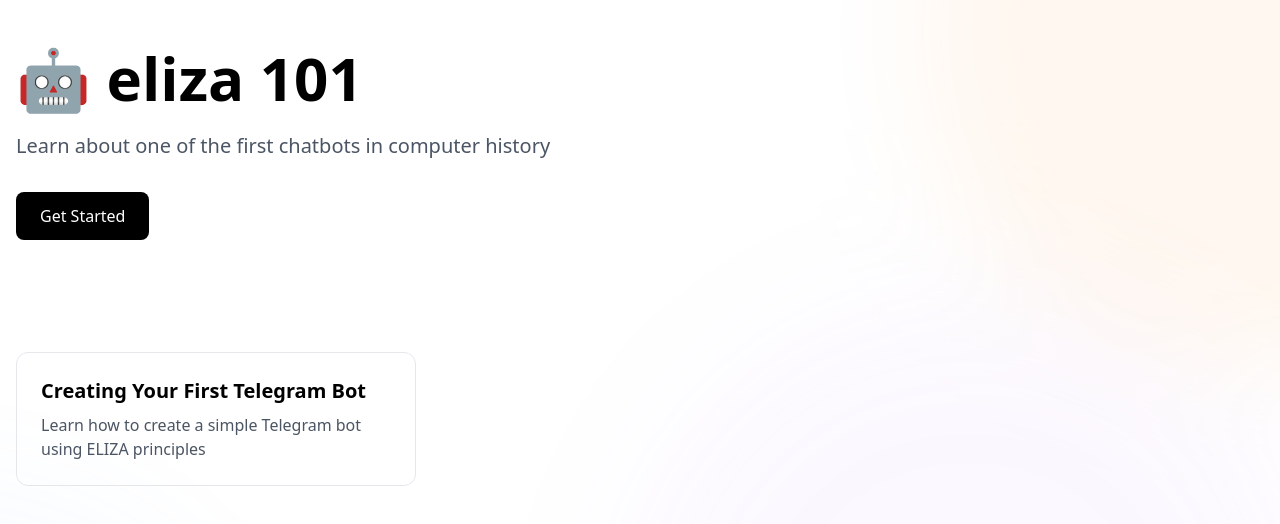
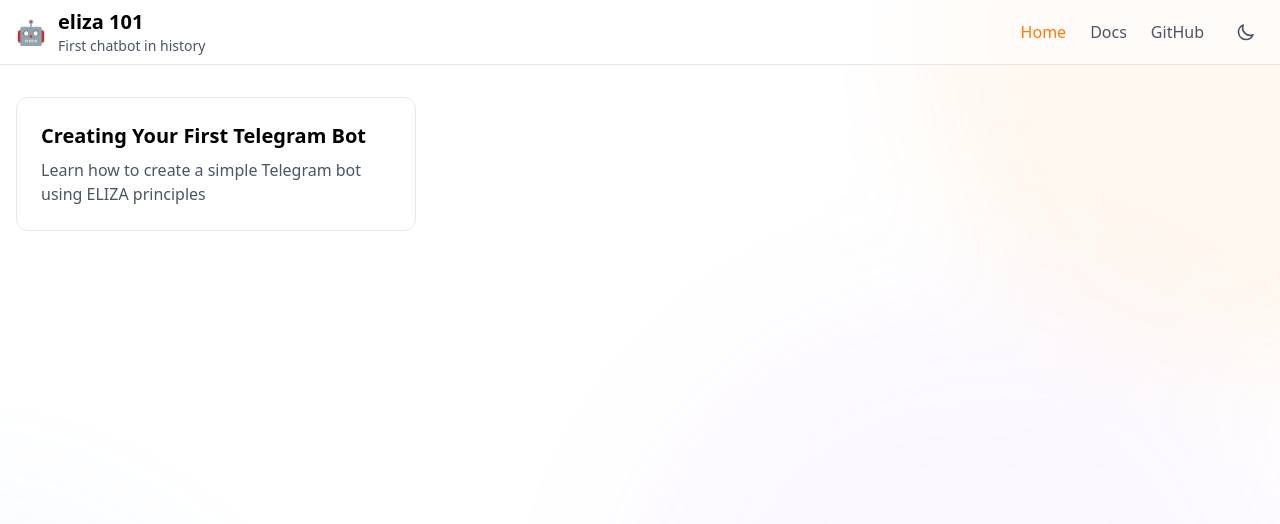
Before and after one commit to 706creators/eliza101, a React (Vite) app: page / in a window 1280 px wide. Shown: the top 524 px of the page. Built offline with nearby package versions, Linux system fonts and the light colour scheme.

Commit message:
auto deploy

```diff
--- a/index.html
+++ b/index.html
@@ -4,6 +4,14 @@
     <meta charset="UTF-8" />
     <meta name="viewport" content="width=device-width, initial-scale=1.0" />
     <title>ELIZA 101</title>
+    <script>
+      // 在页面加载前初始化主题，避免闪烁
+      if (localStorage.theme === 'dark' || (!('theme' in localStorage) && window.matchMedia('(prefers-color-scheme: dark)').matches)) {
+        document.documentElement.classList.add('dark')
+      } else {
+        document.documentElement.classList.remove('dark')
+      }
+    </script>
   </head>
   <body>
     <div id="root"></div>
--- a/src/components/Header.tsx
+++ b/src/components/Header.tsx
@@ -1,24 +1,63 @@
-import { Link } from "react-router-dom";
+import { Link, NavLink } from "react-router-dom";
+import { ThemeToggle } from "./ThemeToggle";
+
+const navItems = [
+  { path: "/", label: "Home" },
+  { path: "/docs", label: "Docs" },
+  {
+    path: "https://github.com/CreatorsDAO/eliza101",
+    label: "GitHub",
+    external: true,
+  },
+];
 
 export function Header() {
   return (
-    <header className="py-12 mb-8">
+    <header className="sticky top-0 z-50 w-full backdrop-blur-sm bg-white/50 dark:bg-gray-900/50 border-b border-gray-200 dark:border-gray-800">
       <div className="container mx-auto px-4">
-        <Link to="/" className="inline-block">
-          <h1 className="text-6xl font-bold text-black dark:text-white">
-            🤖 eliza 101
+        <div className="flex items-center justify-between h-16">
+          {/* Logo */}
+          <Link to="/" className="flex items-center space-x-3">
+            <span className="text-2xl">🤖</span>
+            <div>
+              <h1 className="text-xl font-bold text-black dark:text-white">
+                eliza 101
               </h1>
-          <p className="mt-6 text-xl text-gray-600 dark:text-gray-300">
-            Learn about one of the first chatbots in computer history
+              <p className="text-sm text-gray-600 dark:text-gray-400">
+                First chatbot in history
               </p>
+            </div>
           </Link>
-        <div className="mt-8 flex gap-4">
+
+          {/* Navigation */}
+          <nav className="flex items-center space-x-6">
+            {navItems.map((item) =>
+              item.external ? (
                 <a
-            href="https://github.com/CreatorsDAO/eliza101"
-            className="inline-flex items-center px-6 py-3 bg-black text-white rounded-lg hover:bg-gray-800 transition-colors"
+                  key={item.path}
+                  href={item.path}
+                  className="text-gray-600 hover:text-primary dark:text-gray-300 dark:hover:text-primary transition-colors"
+                  target="_blank"
+                  rel="noopener noreferrer"
                 >
-            Get Started
+                  {item.label}
                 </a>
+              ) : (
+                <NavLink
+                  key={item.path}
+                  to={item.path}
+                  className={({ isActive }) =>
+                    `text-gray-600 hover:text-primary dark:text-gray-300 dark:hover:text-primary transition-colors ${
+                      isActive ? "text-primary dark:text-primary" : ""
+                    }`
+                  }
+                >
+                  {item.label}
+                </NavLink>
+              )
+            )}
+            <ThemeToggle />
+          </nav>
         </div>
       </div>
     </header>
--- /dev/null
+++ b/src/components/ThemeToggle.tsx
@@ -0,0 +1,58 @@
+import { useEffect, useState } from "react";
+
+export function ThemeToggle() {
+  const [isDark, setIsDark] = useState(() => {
+    if (typeof window !== "undefined") {
+      return document.documentElement.classList.contains("dark");
+    }
+    return false;
+  });
+
+  useEffect(() => {
+    if (isDark) {
+      document.documentElement.classList.add("dark");
+      localStorage.setItem("theme", "dark");
+    } else {
+      document.documentElement.classList.remove("dark");
+      localStorage.setItem("theme", "light");
+    }
+  }, [isDark]);
+
+  return (
+    <button
+      onClick={() => setIsDark(!isDark)}
+      className="p-2 rounded-lg hover:bg-gray-200 dark:hover:bg-gray-800 transition-colors"
+      aria-label="Toggle theme"
+    >
+      {isDark ? (
+        <svg
+          className="w-5 h-5 text-gray-600 dark:text-gray-300"
+          fill="none"
+          viewBox="0 0 24 24"
+          stroke="currentColor"
+        >
+          <path
+            strokeLinecap="round"
+            strokeLinejoin="round"
+            strokeWidth={2}
+            d="M12 3v1m0 16v1m9-9h-1M4 12H3m15.364 6.364l-.707-.707M6.343 6.343l-.707-.707m12.728 0l-.707.707M6.343 17.657l-.707.707M16 12a4 4 0 11-8 0 4 4 0 018 0z"
+          />
+        </svg>
+      ) : (
+        <svg
+          className="w-5 h-5 text-gray-600 dark:text-gray-300"
+          fill="none"
+          viewBox="0 0 24 24"
+          stroke="currentColor"
+        >
+          <path
+            strokeLinecap="round"
+            strokeLinejoin="round"
+            strokeWidth={2}
+            d="M20.354 15.354A9 9 0 018.646 3.646 9.003 9.003 0 0012 21a9.003 9.003 0 008.354-5.646z"
+          />
+        </svg>
+      )}
+    </button>
+  );
+}
```
Lines whose indentation alone changed are shown as unchanged.
